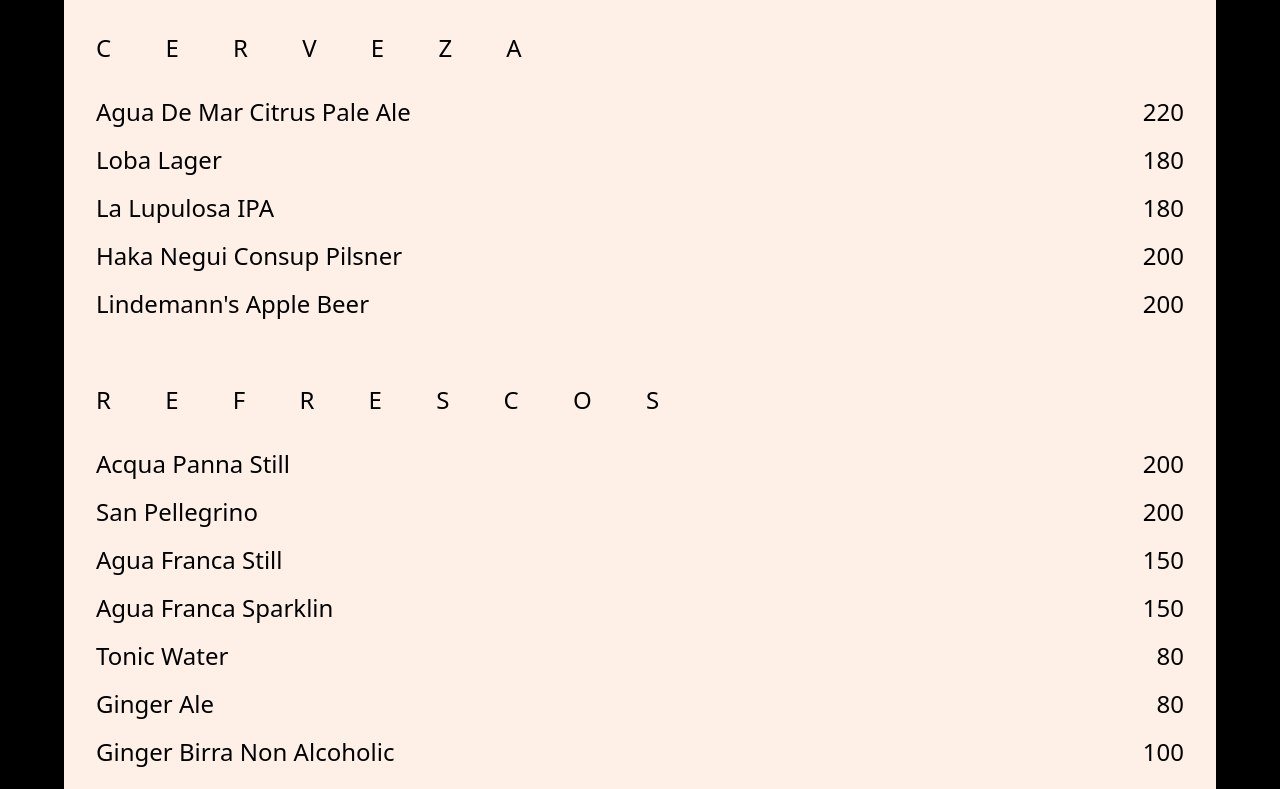
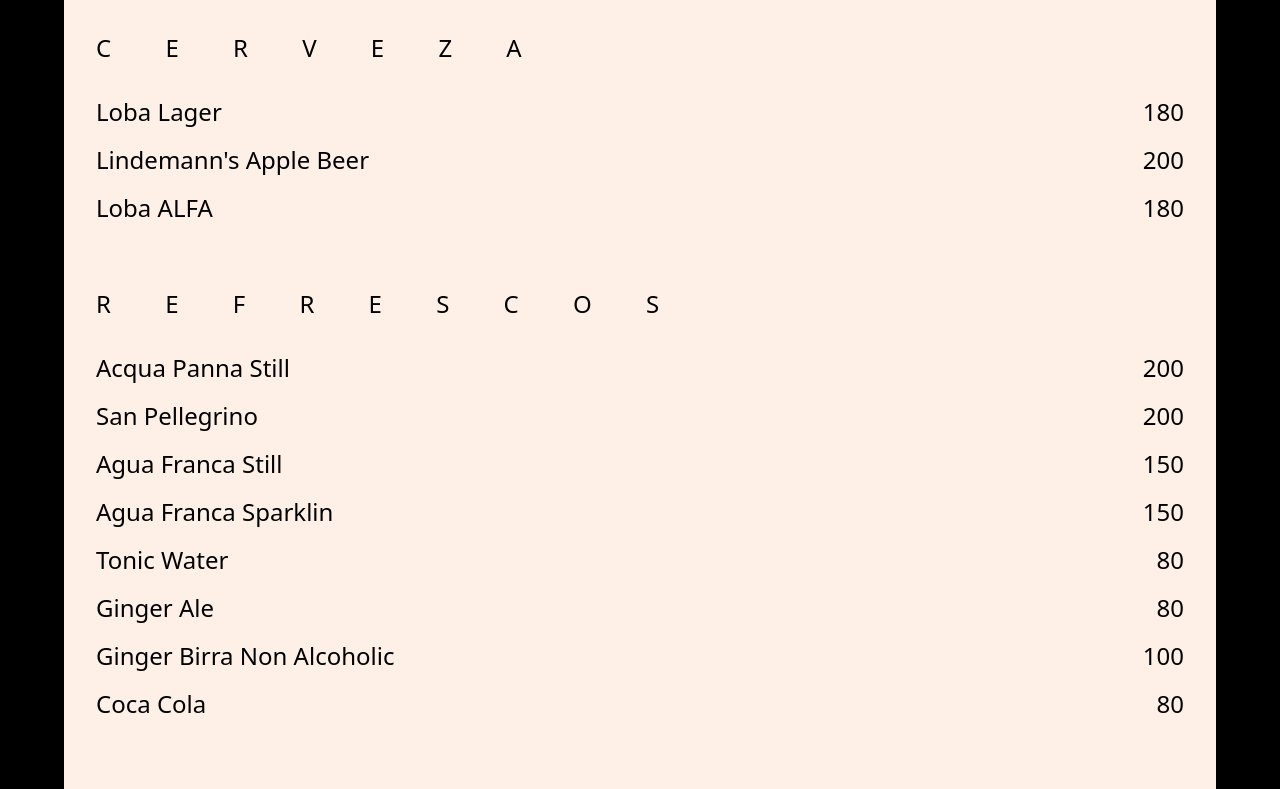
Before and after one commit to LuisLescano988/newMenuArca, a React app: page /bebid in a window 1280 px wide. Shown: the top 789 px of the page. Built offline with nearby package versions, Linux system fonts and the light colour scheme; the HTML template or start-up script is replaced by a standard one.

Commit message:
update: beers

```diff
--- a/src/views/Brebajes.jsx
+++ b/src/views/Brebajes.jsx
@@ -28,25 +28,29 @@
 
   const beveragesData = {
     cerveza: [
-      {
-        name: "Agua De Mar Citrus Pale Ale",
-        price: "220"
-      },
+      // {
+      //   name: "Agua De Mar Citrus Pale Ale",
+      //   price: "220"
+      // },
       {
         name: "Loba Lager",
         price: "180"
       },
+      // {
+      //   name: "La Lupulosa IPA",
+      //   price: "180"
+      // },
+      // {
+      //   name: "Haka Negui Consup Pilsner",
+      //   price: "200"
+      // },
       {
-        name: "La Lupulosa IPA",
-        price: "180"
-      },
-      {
-        name: "Haka Negui Consup Pilsner",
+        name: "Lindemann's Apple Beer",
         price: "200"
       },
       {
-        name: "Lindemann's Apple Beer",
-        price: "200"
+        name: "Loba ALFA",
+        price: "180"
       }
     ],
     refrescos: [
```
